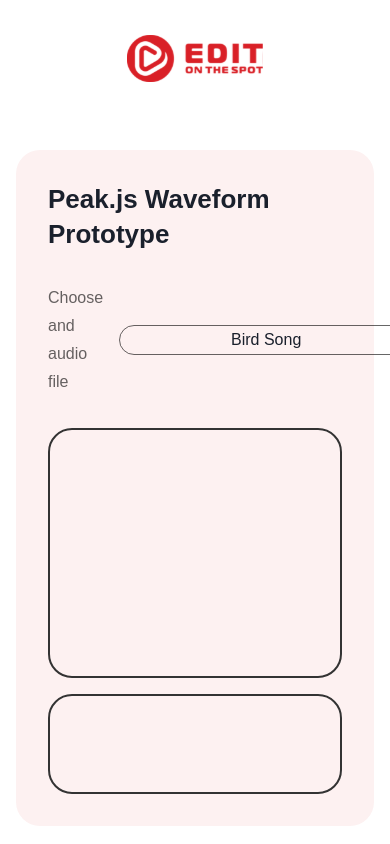
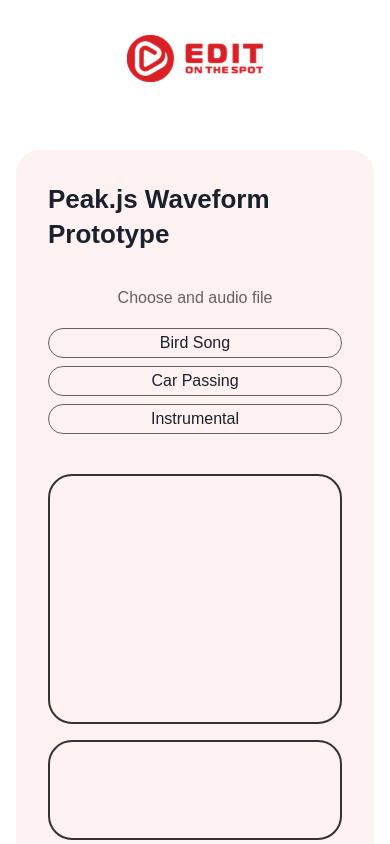
Before and after one commit to MarioLisbona/peak-js-proto, a Next.js app: page / in a window 390 px wide. Shown: the top 844 px of the page. Built offline with nearby package versions, Linux system fonts and the light colour scheme.

Commit message:
styling buttons and responsive container

```diff
--- a/app/components/WaveForm/index.tsx
+++ b/app/components/WaveForm/index.tsx
@@ -48,12 +48,20 @@ const WaveForm = () => {
         <Text textStyle={"subheading"} mb={"2rem"}>
           Peak.js Waveform Prototype
         </Text>
-        <Flex justify={"flex-start"} align={"center"} w={"100%"} mb={"2rem"}>
+        <Flex
+          direction={{ base: "column", lg: "row" }}
+          justify={"flex-start"}
+          align={"center"}
+          w={"100%"}
+          mb={"2rem"}
+        >
           <Text textStyle={"context"}>Choose and audio file</Text>
           <Button
             onClick={(evt) => handleSelectedAudioChange(evt.target.value)}
             variant={"brandOutlined"}
             value={1}
+            mt={{ base: "1rem", lg: "0rem" }}
+            mb={{ base: "0.5rem", lg: "0rem" }}
           >
             Bird Song
           </Button>
@@ -61,6 +69,7 @@ const WaveForm = () => {
             onClick={(evt) => handleSelectedAudioChange(evt.target.value)}
             variant={"brandOutlined"}
             value={2}
+            mb={{ base: "0.5rem", lg: "0rem" }}
           >
             Car Passing
           </Button>
@@ -68,6 +77,7 @@ const WaveForm = () => {
             onClick={(evt) => handleSelectedAudioChange(evt.target.value)}
             variant={"brandOutlined"}
             value={3}
+            mb={{ base: "0.5rem", lg: "0rem" }}
           >
             Instrumental
           </Button>
```
